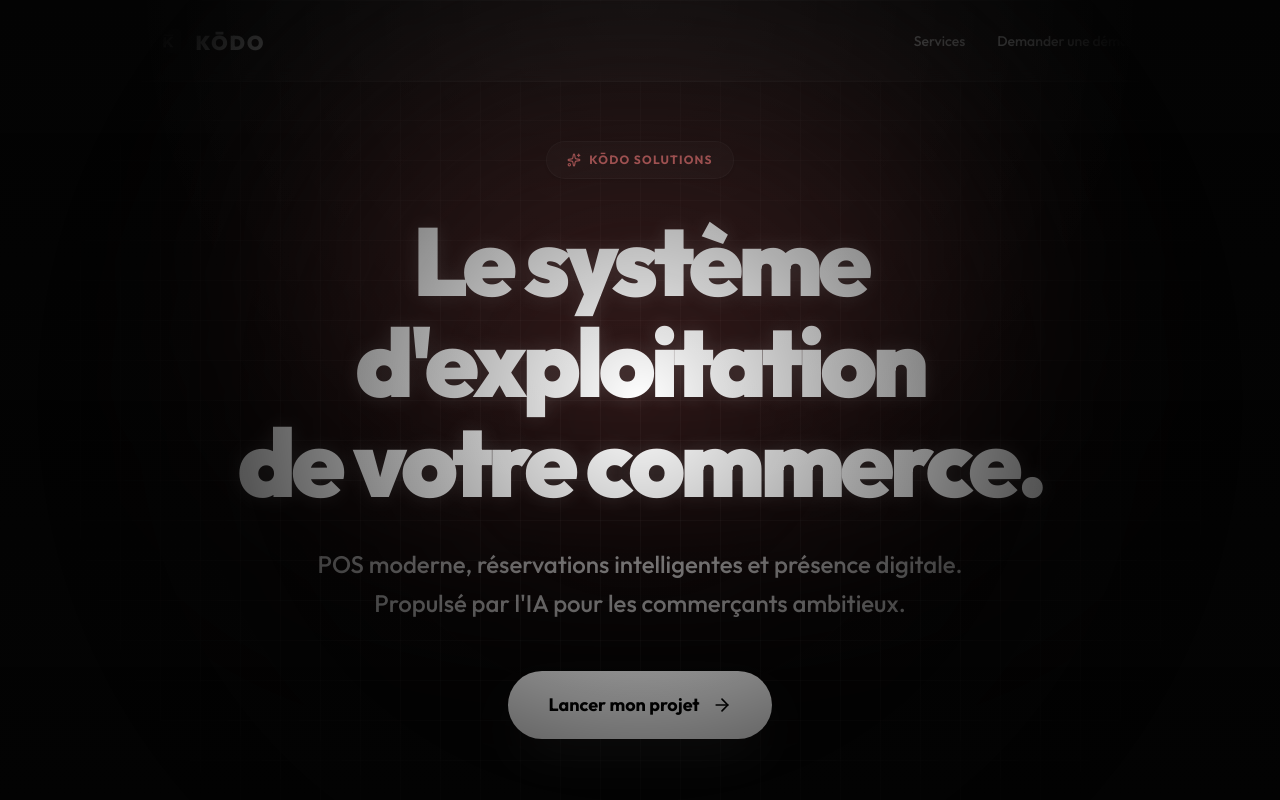
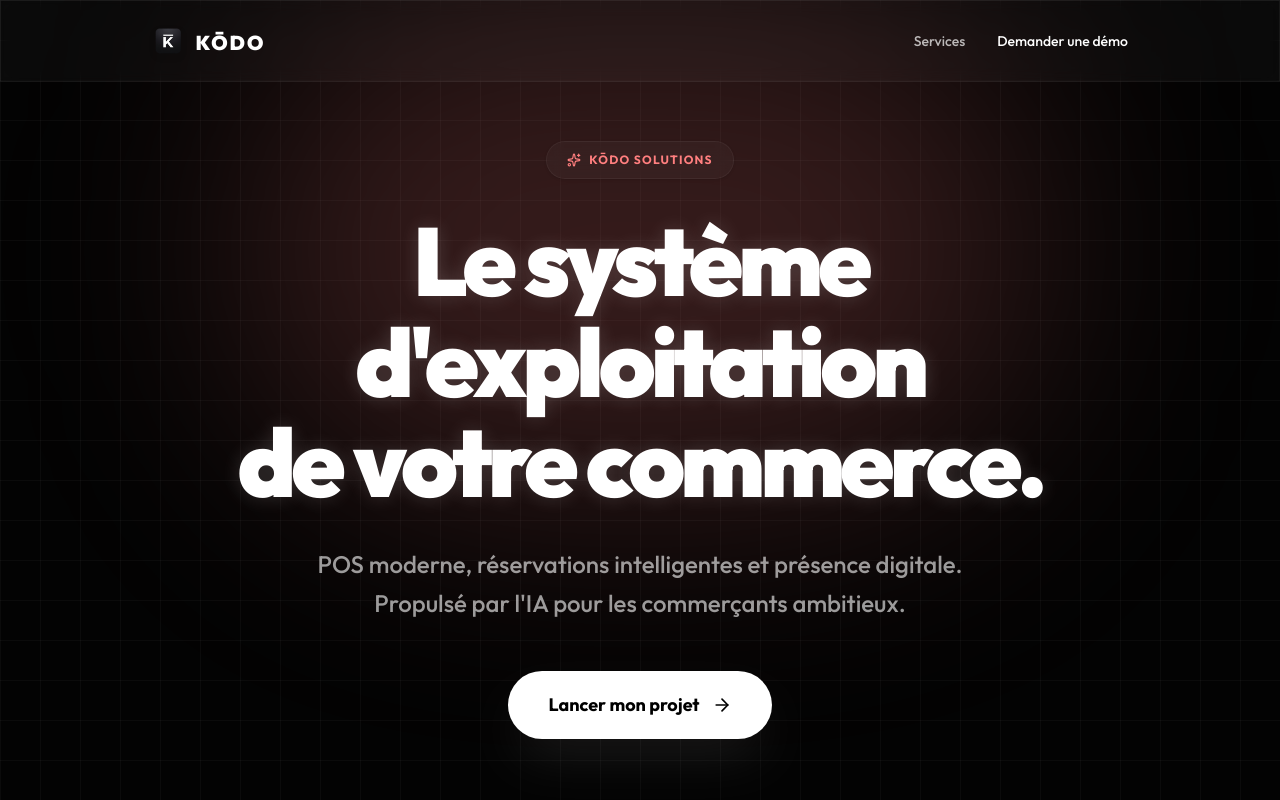
Before and after one commit to rulmontkiama/Kodo-Ecosystem, a Next.js app: page / in a window 1280 px wide. Shown: the top 800 px of the page. Built offline with nearby package versions, Linux system fonts and the light colour scheme.

Commit message:
style: remove vignette effect from background

```diff
--- a/src/app/globals.css
+++ b/src/app/globals.css
@@ -24,9 +24,6 @@ body {
   color: var(--foreground);
   font-family: "Outfit", sans-serif;
   -webkit-font-smoothing: antialiased;
-  background-image:
-    radial-gradient(circle at 50% 0%, rgba(255, 255, 255, 0.05) 0%, transparent 50%),
-    linear-gradient(to bottom, transparent, #030303);
 }
 
 /* Premium Grid Background */
@@ -34,7 +31,6 @@ body {
   background-size: 40px 40px;
   background-image: linear-gradient(to right, rgba(255, 255, 255, 0.03) 1px, transparent 1px),
                     linear-gradient(to bottom, rgba(255, 255, 255, 0.03) 1px, transparent 1px);
-  mask-image: radial-gradient(circle at center, black, transparent 80%);
 }
 
 /* Glowing text effect */
```
